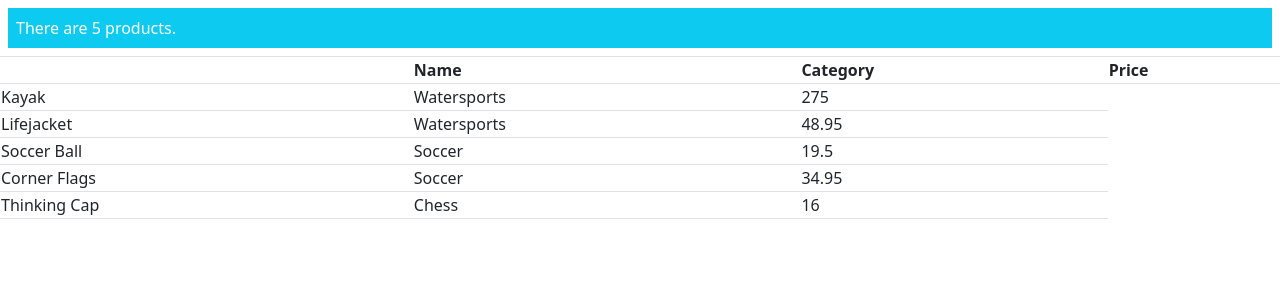
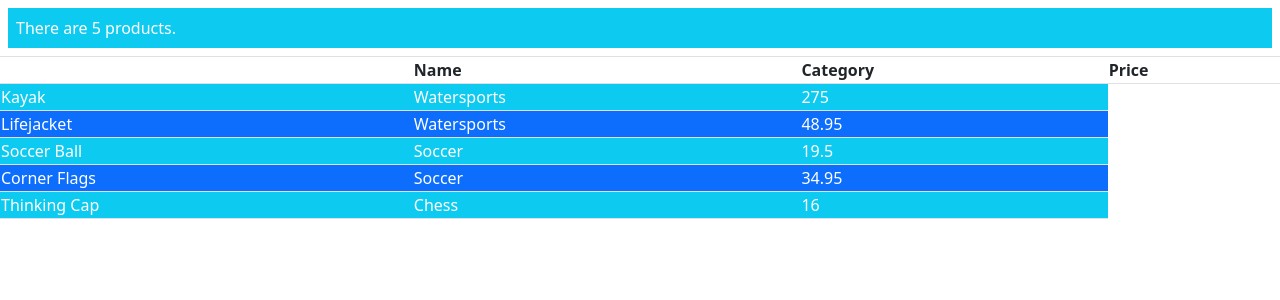
Before and after one commit to dmyers82/AngularProjects, an Angular app in the folder AngularPartII/Chapter 13 Built In Directives/builtindirectives/: page / in a window 1280 px wide. Shown: the top 300 px of the page. Built offline with nearby package versions, Linux system fonts and the light colour scheme.

Commit message:
Changed table element; use of odd template vaue

```diff
--- a/AngularPartII/Chapter 13 Built In Directives/builtindirectives/src/app/template.html
+++ b/AngularPartII/Chapter 13 Built In Directives/builtindirectives/src/app/template.html
@@ -4,9 +4,10 @@
     </div>
 </div>
 
-<table class="table table-sm table-bordered mt-1 text-dark">
+<table class="table table-sm table-bordered mt-1">
     <tr><th></th><th>Name</th><th>Category</th><th>Price</th></tr>
-    <tr *ngFor="let item of getProducts(); let i = index">
+    <tr *ngFor="let item of getProducts(); let i = index; let odd = odd"
+        class="text-white" [class.bg-primary]="odd" [class.bg-info]="!odd">
         <td>{{item.name}}</td>
         <td>{{item.category}}</td>
         <td>{{item.price}}</td>
```
